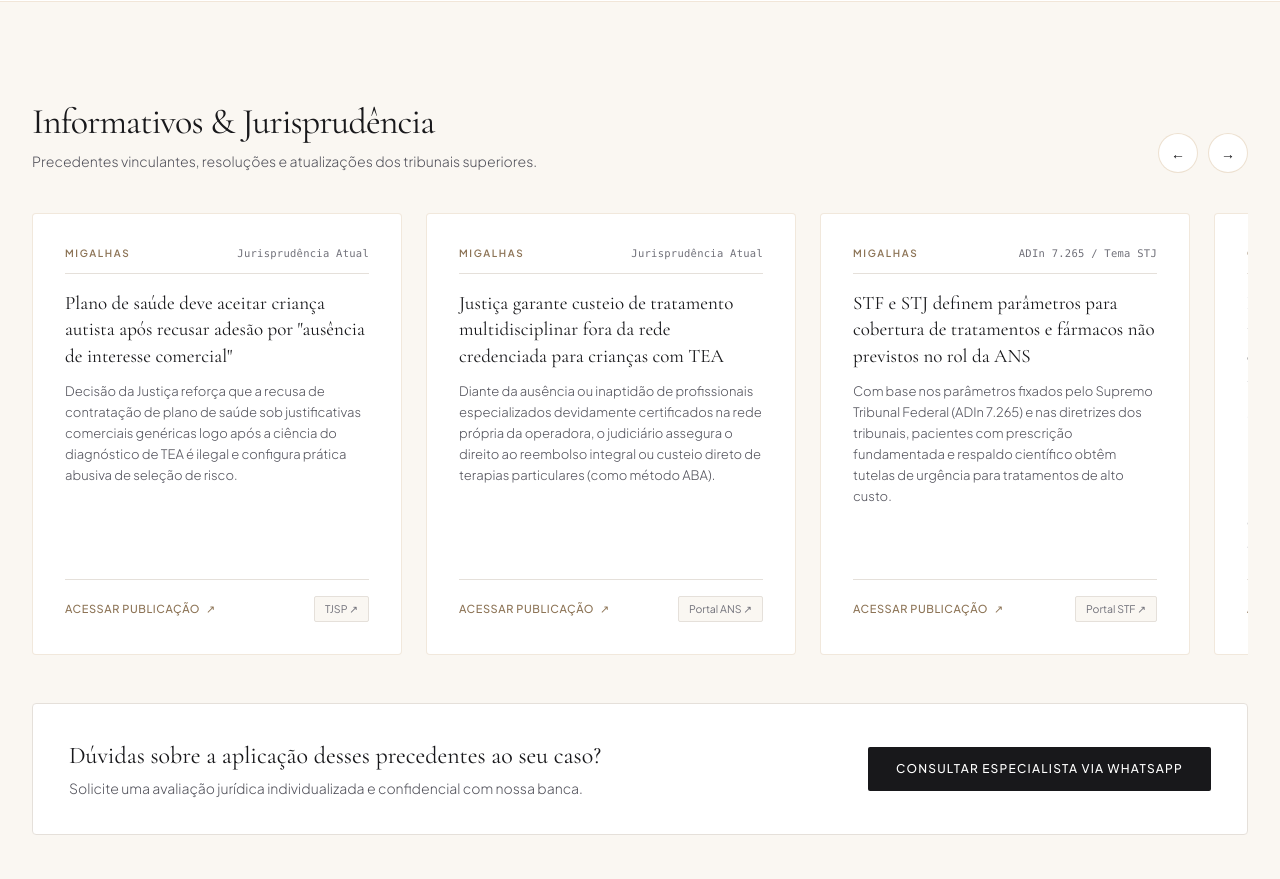
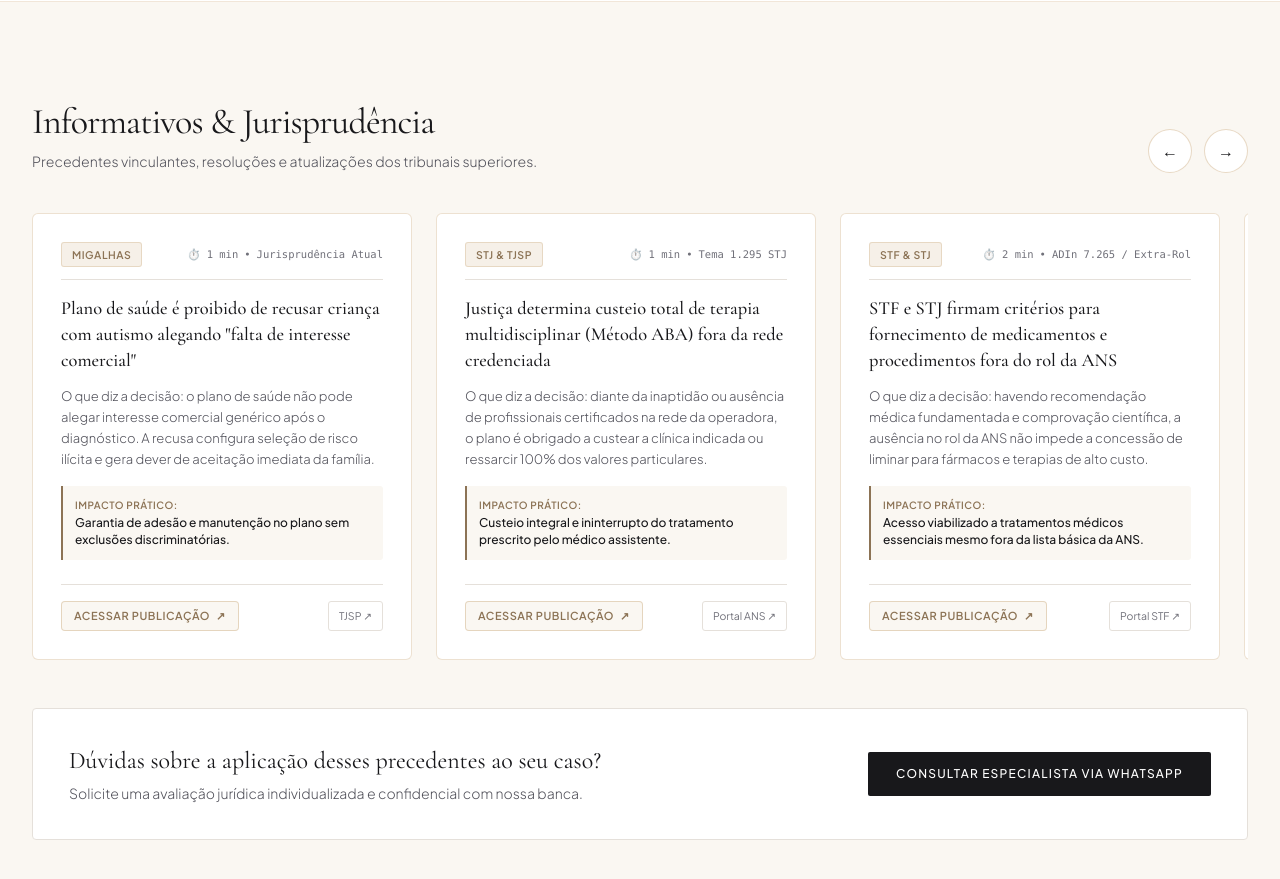
Before and after one commit to biarw/site-bgr-advocacia, a React (Vite) app in the folder frontend/: page / in a window 1280 px wide. Shown: the part 5940-6819 px from the top of the page. Built offline with nearby package versions, Linux system fonts and the light colour scheme.

Commit message:
feat(informativos): redesenho dos cards de noticias com badges editoriais, micro-copy de impacto pratico e navegacao otimizada

```diff
--- a/frontend/src/App.jsx
+++ b/frontend/src/App.jsx
@@ -217,16 +217,17 @@ export default function BeatrizRochaAdvocacia() {
     }
   ];
 
-  // Base de Notícias Reais e Verificadas
+  // Base de Notícias Reais e Verificadas (Redação Editorial de Alto Impacto)
   const newsDatabase = [
     {
       id: 1,
-      title: "Plano de saúde deve aceitar criança autista após recusar adesão por \"ausência de interesse comercial\"",
-      source: "Portal Migalhas & Justiça Estadual",
-      sourceBadge: "Migalhas • Seleção de Risco em TEA",
+      badge: "MIGALHAS",
+      scope: "Direito à Saúde",
       date: "Jurisprudência Atual",
-      category: "Direito à Saúde & Autismo (TEA)",
-      summary: "Decisão da Justiça reforça que a recusa de contratação de plano de saúde sob justificativas comerciais genéricas logo após a ciência do diagnóstico de TEA é ilegal e configura prática abusiva de seleção de risco.",
+      readTime: "1 min",
+      title: "Plano de saúde é proibido de recusar criança com autismo alegando \"falta de interesse comercial\"",
+      summary: "O que diz a decisão: o plano de saúde não pode alegar interesse comercial genérico após o diagnóstico. A recusa configura seleção de risco ilícita e gera dever de aceitação imediata da família.",
+      impact: "Garantia de adesão e manutenção no plano sem exclusões discriminatórias.",
       officialUrl: "https://www.migalhas.com.br/quentes/466978/plano-de-saude-deve-aceitar-crianca-autista-apos-recusar-adesao",
       partnerUrl: "https://www.tjsp.jus.br",
       partnerLabel: "TJSP ↗",
@@ -234,12 +235,13 @@ export default function BeatrizRochaAdvocacia() {
     },
     {
       id: 2,
-      title: "Justiça garante custeio de tratamento multidisciplinar fora da rede credenciada para crianças com TEA",
-      source: "Portal Migalhas & Tribunais de Justiça",
-      sourceBadge: "Migalhas • Reembolso Integral",
-      date: "Jurisprudência Atual",
-      category: "Direito à Saúde & Autismo (TEA)",
-      summary: "Diante da ausência ou inaptidão de profissionais especializados devidamente certificados na rede própria da operadora, o judiciário assegura o direito ao reembolso integral ou custeio direto de terapias particulares (como método ABA).",
+      badge: "STJ & TJSP",
+      scope: "Autismo & Terapias ABA",
+      date: "Tema 1.295 STJ",
+      readTime: "1 min",
+      title: "Justiça determina custeio total de terapia multidisciplinar (Método ABA) fora da rede credenciada",
+      summary: "O que diz a decisão: diante da inaptidão ou ausência de profissionais certificados na rede da operadora, o plano é obrigado a custear a clínica indicada ou ressarcir 100% dos valores particulares.",
+      impact: "Custeio integral e ininterrupto do tratamento prescrito pelo médico assistente.",
       officialUrl: "https://www.migalhas.com.br/quentes/430648/plano-indenizara-crianca-com-tea-apos-negar-tratamento-fora-da-rede",
       partnerUrl: "https://www.gov.br/ans",
       partnerLabel: "Portal ANS ↗",
@@ -247,12 +249,13 @@ export default function BeatrizRochaAdvocacia() {
     },
     {
       id: 3,
-      title: "STF e STJ definem parâmetros para cobertura de tratamentos e fármacos não previstos no rol da ANS",
-      source: "Portal Migalhas • STF & STJ",
-      sourceBadge: "Migalhas • STF & STJ Extra-Rol",
-      date: "ADIn 7.265 / Tema STJ",
-      category: "Direito à Saúde & Autismo (TEA)",
-      summary: "Com base nos parâmetros fixados pelo Supremo Tribunal Federal (ADIn 7.265) e nas diretrizes dos tribunais, pacientes com prescrição fundamentada e respaldo científico obtêm tutelas de urgência para tratamentos de alto custo.",
+      badge: "STF & STJ",
+      scope: "Rol da ANS",
+      date: "ADIn 7.265 / Extra-Rol",
+      readTime: "2 min",
+      title: "STF e STJ firmam critérios para fornecimento de medicamentos e procedimentos fora do rol da ANS",
+      summary: "O que diz a decisão: havendo recomendação médica fundamentada e comprovação científica, a ausência no rol da ANS não impede a concessão de liminar para fármacos e terapias de alto custo.",
+      impact: "Acesso viabilizado a tratamentos médicos essenciais mesmo fora da lista básica da ANS.",
       officialUrl: "https://www.migalhas.com.br/quentes/461400/toffoli-manda-stj-reanalisar-cobertura-de-remedio-fora-do-rol-da-ans",
       partnerUrl: "https://portal.stf.jus.br",
       partnerLabel: "Portal STF ↗",
@@ -260,12 +263,13 @@ export default function BeatrizRochaAdvocacia() {
     },
     {
       id: 4,
-      title: "Resolução CNJ nº 571/2024 autoriza inventário e partilha extrajudiciais em cartório mesmo com menores e incapazes",
-      source: "Conselho Nacional de Justiça (CNJ)",
-      sourceBadge: "CNJ • Resolução 571/2024",
-      date: "26 de agosto de 2024",
-      category: "Família e Sucessões",
-      summary: "O CNJ alterou a Resolução nº 35/2007 para permitir a lavratura de escrituras públicas de inventário e partilha em cartório de notas havendo herdeiros menores de idade ou incapazes, desde que consensual e resguardado o quinhão legal com oitiva do Ministério Público, agilizando transmissões sucessórias.",
+      badge: "CNJ",
+      scope: "Família e Sucessões",
+      date: "Resolução 571/2024",
+      readTime: "1 min",
+      title: "Resolução CNJ nº 571/2024 autoriza inventário e partilha em cartório mesmo havendo herdeiros menores",
+      summary: "O que diz a decisão: o CNJ dispensou a via judicial quando há consenso e quinhão legal preservado com oitiva do Ministério Público, agilizando transmissões sucessórias.",
+      impact: "Transmissão da herança em semanas perante cartório de notas, poupando anos de litígio.",
       officialUrl: "https://www.cnj.jus.br",
       partnerUrl: "https://www.conjur.com.br",
       partnerLabel: "ConJur ↗",
@@ -273,12 +277,13 @@ export default function BeatrizRochaAdvocacia() {
     },
     {
       id: 5,
-      title: "TJSP consolida direito à isenção de IPVA e restituição de valores pagos para PCD e pessoas com TEA",
-      source: "Tribunal de Justiça de SP & Sefaz/SP",
-      sourceBadge: "TJSP • Fazenda Pública",
+      badge: "TJSP",
+      scope: "Direito Tributário",
       date: "Jurisprudência Consolidada",
-      category: "Tributário & Isenções",
-      summary: "Órgão Especial e Câmaras de Direito Público do TJSP mantêm a suspensão de cobranças indevidas e garantem a isenção de IPVA e repetição de indébito para veículos de pessoas com deficiência ou autismo, rechaçando critérios discriminatórios e burocráticos do Estado.",
+      readTime: "1 min",
+      title: "TJSP consolida direito à isenção de IPVA e restituição dos últimos anos para pessoas com TEA e PCD",
+      summary: "O que diz a decisão: o Tribunal de Justiça afasta critérios discriminatórios impostos pelo Estado e garante a imunidade do IPVA, além da devolução corrigida dos valores pagos indevidamente.",
+      impact: "Cancelamento do imposto veicular e restituição financeira dos recolhimentos passados.",
       officialUrl: "https://www.tjsp.jus.br",
       partnerUrl: "https://www.conjur.com.br",
       partnerLabel: "ConJur ↗",
@@ -1264,18 +1269,18 @@ export default function BeatrizRochaAdvocacia() {
             </div>
 
             {/* Setas Discretas de Navegação */}
-            <div className="flex items-center gap-2.5 shrink-0">
+            <div className="flex items-center gap-3 shrink-0">
               <button
                 onClick={() => scrollNews('left')}
                 aria-label="Avançar para notícia anterior"
-                className="w-10 h-10 rounded-full border border-[#D2B48C]/40 bg-white hover:border-[#8C7355] hover:bg-[#FAF7F2] text-[#18181B] flex items-center justify-center transition-colors shadow-2xs cursor-pointer text-sm"
+                className="w-11 h-11 rounded-full border border-[#D2B48C]/50 bg-white hover:border-[#8C7355] hover:bg-[#FAF7F2] text-[#18181B] hover:text-[#8C7355] flex items-center justify-center transition-all duration-200 shadow-xs hover:shadow-sm cursor-pointer text-base active:scale-95"
               >
                 ←
               </button>
               <button
                 onClick={() => scrollNews('right')}
                 aria-label="Avançar para próxima notícia"
-                className="w-10 h-10 rounded-full border border-[#D2B48C]/40 bg-white hover:border-[#8C7355] hover:bg-[#FAF7F2] text-[#18181B] flex items-center justify-center transition-colors shadow-2xs cursor-pointer text-sm"
+                className="w-11 h-11 rounded-full border border-[#D2B48C]/50 bg-white hover:border-[#8C7355] hover:bg-[#FAF7F2] text-[#18181B] hover:text-[#8C7355] flex items-center justify-center transition-all duration-200 shadow-xs hover:shadow-sm cursor-pointer text-base active:scale-95"
               >
                 →
               </button>
@@ -1300,40 +1305,52 @@ export default function BeatrizRochaAdvocacia() {
             {newsDatabase.map((news) => (
               <article
                 key={news.id}
-                className="w-[330px] sm:w-[370px] shrink-0 bg-white border border-[#D2B48C]/30 p-7 sm:p-8 flex flex-col justify-between rounded-[4px] shadow-2xs hover:border-[#8C7355] transition-all duration-300 snap-start"
+                className="w-[340px] sm:w-[380px] shrink-0 bg-white border border-[rgba(210,180,140,0.4)] p-6 sm:p-7 flex flex-col justify-between rounded-[6px] shadow-2xs hover:shadow-md hover:border-[#8C7355] transition-all duration-300 snap-start"
               >
                 <div>
-                  {/* Tag de Origem no Topo */}
+                  {/* Tag / Badge de Origem no Topo & Tempo de Leitura */}
                   <div className="flex items-center justify-between gap-2 mb-4 pb-3 border-b border-[#E5E0DA]">
-                    <span className="text-[10px] tracking-[0.16em] uppercase text-[#8C7355] font-semibold">
-                      {news.sourceBadge.split('•')[0].trim()}
+                    <span className="px-2.5 py-1 bg-[#D2B48C]/20 border border-[#D2B48C]/40 text-[#8C7355] text-[10.5px] font-bold tracking-wider uppercase rounded-[3px]">
+                      {news.badge}
                     </span>
-                    <span className="text-[10.5px] text-[#71717A] font-mono tracking-wide">
-                      {news.date}
-                    </span>
+                    <div className="flex items-center gap-1.5 text-[10.5px] text-[#71717A] font-mono">
+                      <span>⏱️ {news.readTime}</span>
+                      <span>•</span>
+                      <span>{news.date}</span>
+                    </div>
                   </div>
 
-                  {/* Título da Notícia */}
-                  <h3 className="font-serif text-lg sm:text-[19px] text-[#18181B] font-normal leading-snug mb-3 hover:text-[#8C7355] transition-colors">
+                  {/* Título da Notícia (Headline Editorial de Impacto) */}
+                  <h3 className="font-serif text-[1.15rem] leading-[1.4] text-[#18181B] font-normal sm:font-medium mb-3 hover:text-[#8C7355] transition-colors">
                     {news.title}
                   </h3>
 
-                  {/* Breve Resumo */}
-                  <p className="text-xs sm:text-[13px] text-[#52525B] font-light leading-relaxed mb-6">
+                  {/* Resumo Estratégico (O "Por que isso importa?") */}
+                  <p className="text-xs sm:text-[13px] text-[#52525B] font-light leading-relaxed mb-4">
                     {news.summary}
                   </p>
-                </div>
-
-                {/* Rodapé com Link de Conferência Oficial */}
-                <div className="pt-4 border-t border-[#E5E0DA] flex items-center justify-between text-xs">
+
+                  {/* Micro-Copy: Impacto Prático */}
+                  <div className="p-3 bg-[#FAF7F2] border-l-2 border-[#8C7355] rounded-r-[3px] mb-6">
+                    <span className="text-[10px] uppercase tracking-wider text-[#8C7355] font-bold block mb-0.5">
+                      Impacto Prático:
+                    </span>
+                    <p className="text-xs text-[#18181B] font-medium leading-snug">
+                      {news.impact}
+                    </p>
+                  </div>
+                </div>
+
+                {/* Rodapé com Botão Refinado [Acessar Publicação ↗] */}
+                <div className="pt-4 border-t border-[#E5E0DA] flex items-center justify-between text-xs gap-2">
                   <a
                     href={news.officialUrl}
                     target="_blank"
                     rel="noreferrer"
-                    className="text-[#8C7355] font-medium hover:text-[#18181B] transition-colors inline-flex items-center gap-1.5 uppercase text-[11px] tracking-wider"
+                    className="inline-flex items-center gap-1.5 px-3 py-1.5 bg-[#FAF7F2] hover:bg-[#8C7355] text-[#8C7355] hover:text-white border border-[#D2B48C]/50 hover:border-[#8C7355] text-[11px] font-semibold tracking-wider uppercase rounded-[4px] transition-all duration-300 shadow-2xs group/btn"
                   >
                     <span>Acessar Publicação</span>
-                    <span>↗</span>
+                    <span className="group-hover/btn:translate-x-0.5 group-hover/btn:-translate-y-0.5 transition-transform">↗</span>
                   </a>
 
                   {news.partnerUrl && (
@@ -1341,7 +1358,7 @@ export default function BeatrizRochaAdvocacia() {
                       href={news.partnerUrl}
                       target="_blank"
                       rel="noreferrer"
-                      className="px-2.5 py-1 bg-[#FAF7F2] border border-[#E5E0DA] text-[10.5px] text-[#71717A] hover:text-[#18181B] hover:border-[#8C7355] transition-colors rounded-[2px]"
+                      className="px-2.5 py-1.5 bg-white border border-[#E5E0DA] hover:border-[#8C7355] text-[10.5px] text-[#71717A] hover:text-[#18181B] transition-colors rounded-[3px]"
                     >
                       {news.partnerLabel}
                     </a>
```
Also changed, not shown: 1 other file (tests, documents, lock files or other folders).
